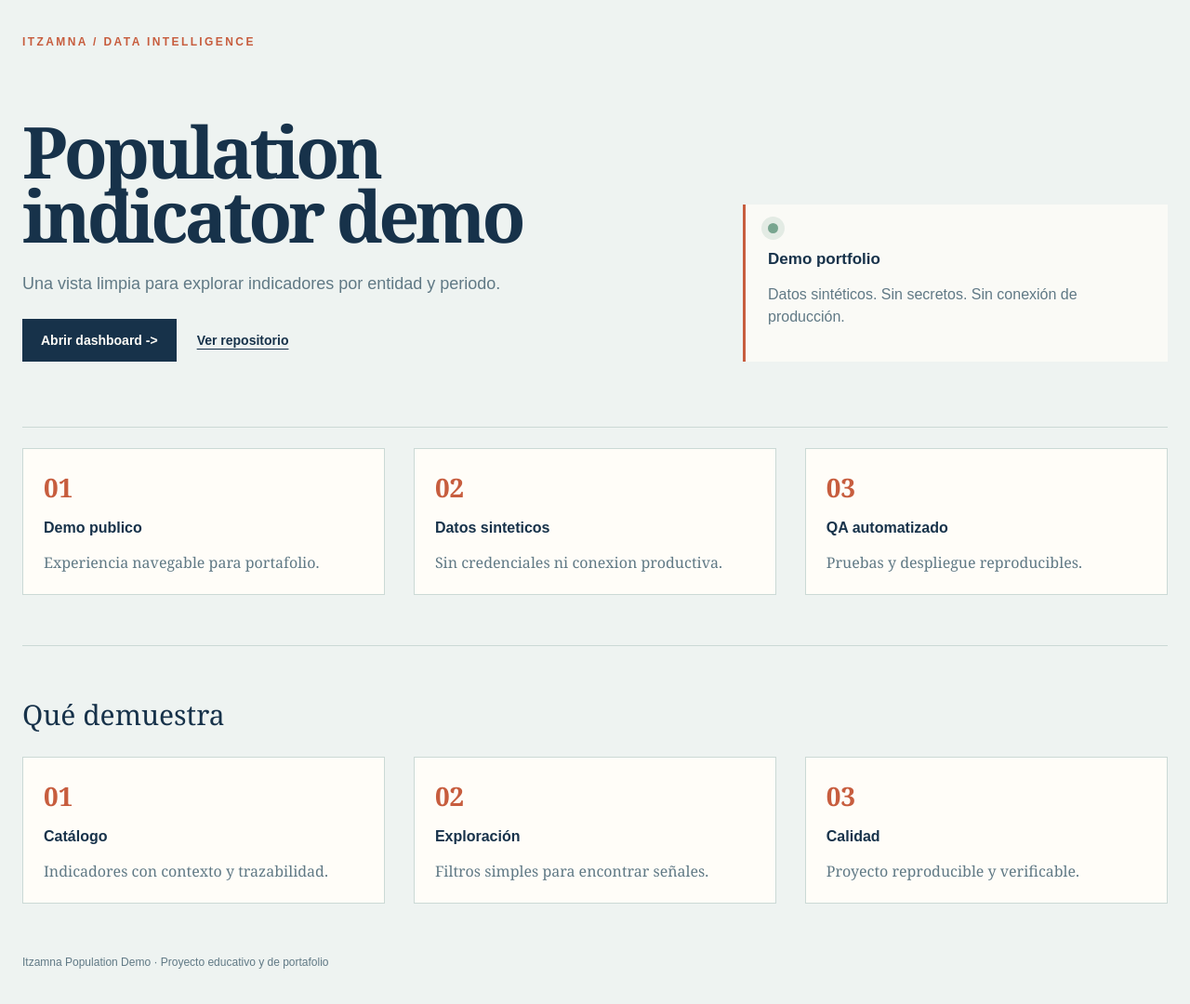
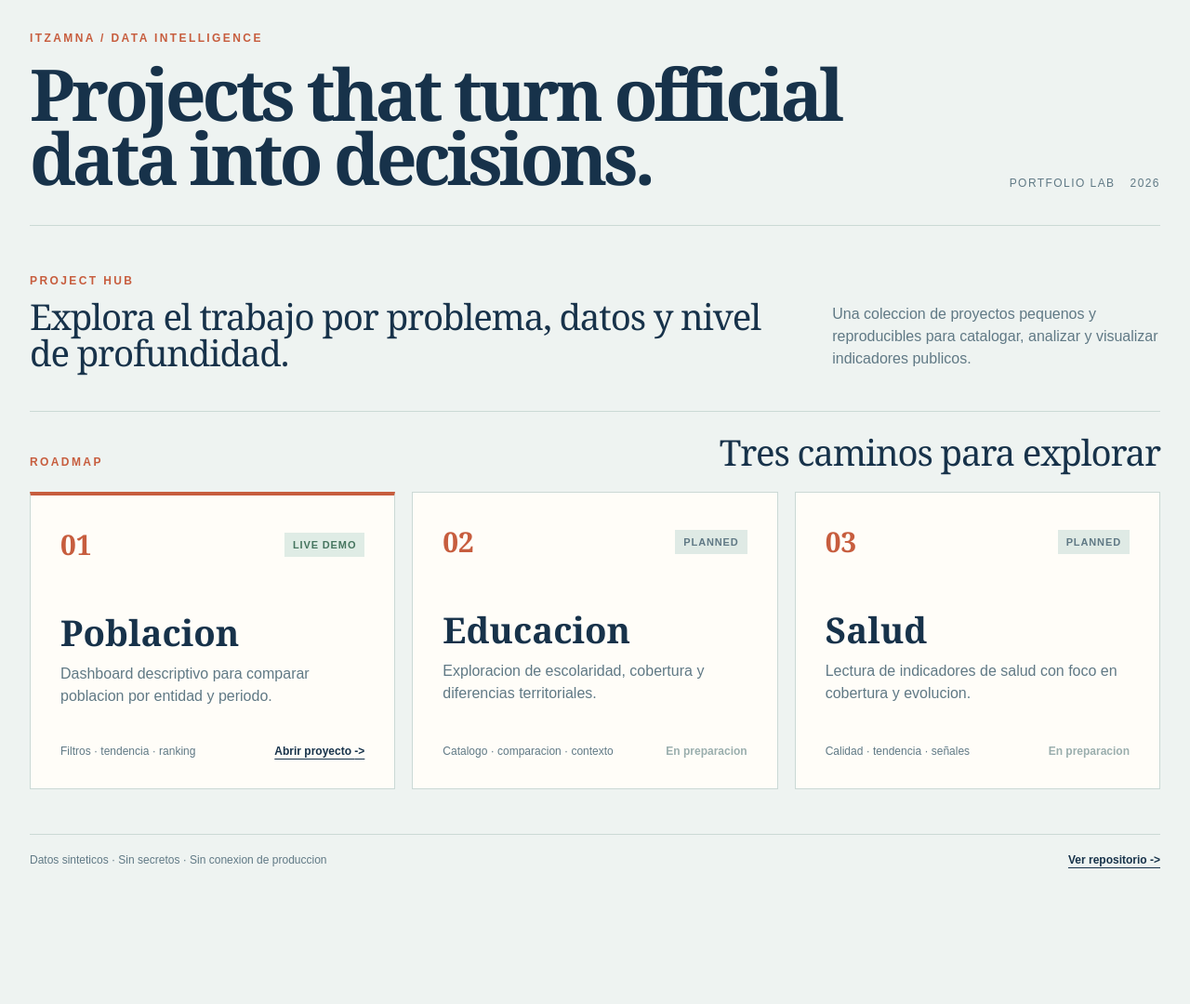
Before and after one commit to RobertMX23/itzamna-population-demo, a plain HTML site: page index.html in a window 1280 px wide. Shown: the whole page at 93% size. After the commit the page ends 974 px from the top, so only its background shows below. Drawn offline with Linux system fonts and the light colour scheme.

Commit message:
style: turn landing page into project hub

```diff
--- a/index.html
+++ b/index.html
@@ -3,43 +3,60 @@
 <head>
   <meta charset="utf-8">
   <meta name="viewport" content="width=device-width, initial-scale=1">
-  <meta name="description" content="Itzamna: demo de exploracion de indicadores sinteticos de poblacion.">
+  <meta name="description" content="Itzamna: hub de proyectos de inteligencia de datos.">
   <meta name="theme-color" content="#17324a">
-  <title>Itzamna | Population Demo</title>
+  <title>Itzamna | Data Intelligence Projects</title>
   <link rel="stylesheet" href="landing.css">
 </head>
 <body>
-  <main class="landing-shell">
-    <p class="eyebrow">ITZAMNA / DATA INTELLIGENCE</p>
-    <section class="hero" aria-labelledby="page-title">
+  <main class="hub-shell">
+    <header class="site-header">
       <div>
-        <h1 id="page-title">Population<br>indicator demo</h1>
-        <p class="lede">Una vista limpia para explorar indicadores por entidad y periodo.</p>
-        <div class="actions">
-          <a class="button" href="dashboard/">Abrir dashboard <span aria-hidden="true">-&gt;</span></a>
-          <a class="text-link" href="https://github.com/RobertMX23/itzamna-population-demo">Ver repositorio</a>
-        </div>
+        <p class="eyebrow">ITZAMNA / DATA INTELLIGENCE</p>
+        <h1>Projects that turn official data into decisions.</h1>
       </div>
-      <aside class="signal-card" aria-label="Alcance del demo">
-        <span class="signal-dot" aria-hidden="true"></span>
-        <strong>Demo portfolio</strong>
-        <p>Datos sintéticos. Sin secretos. Sin conexión de producción.</p>
-      </aside>
+      <div class="header-meta">
+        <span>Portfolio lab</span>
+        <span>2026</span>
+      </div>
+    </header>
+
+    <section class="intro" aria-labelledby="intro-title">
+      <div>
+        <p class="section-label">PROJECT HUB</p>
+        <h2 id="intro-title">Explora el trabajo por problema, datos y nivel de profundidad.</h2>
+      </div>
+      <p class="intro-copy">Una coleccion de proyectos pequenos y reproducibles para catalogar, analizar y visualizar indicadores publicos.</p>
     </section>
-    <section class="evidence" aria-label="Evidencia del proyecto">
-      <article><strong>01</strong><span>Demo publico</span><p>Experiencia navegable para portafolio.</p></article>
-      <article><strong>02</strong><span>Datos sinteticos</span><p>Sin credenciales ni conexion productiva.</p></article>
-      <article><strong>03</strong><span>QA automatizado</span><p>Pruebas y despliegue reproducibles.</p></article>
-    </section>
-    <section class="principles" aria-labelledby="principles-title">
-      <h2 id="principles-title">Qué demuestra</h2>
-      <div class="principle-grid">
-        <article><strong>01</strong><span>Catálogo</span><p>Indicadores con contexto y trazabilidad.</p></article>
-        <article><strong>02</strong><span>Exploración</span><p>Filtros simples para encontrar señales.</p></article>
-        <article><strong>03</strong><span>Calidad</span><p>Proyecto reproducible y verificable.</p></article>
+
+    <section class="projects" aria-labelledby="projects-title">
+      <div class="section-heading">
+        <p class="section-label">ROADMAP</p>
+        <h2 id="projects-title">Tres caminos para explorar</h2>
+      </div>
+      <div class="project-grid">
+        <article class="project-card project-card--active">
+          <div class="card-top"><span class="project-number">01</span><span class="status">Live demo</span></div>
+          <h3>Poblacion</h3>
+          <p>Dashboard descriptivo para comparar poblacion por entidad y periodo.</p>
+          <div class="card-footer"><span>Filtros · tendencia · ranking</span><a href="dashboard/">Abrir proyecto <span aria-hidden="true">-&gt;</span></a></div>
+        </article>
+        <article class="project-card">
+          <div class="card-top"><span class="project-number">02</span><span class="status status--planned">Planned</span></div>
+          <h3>Educacion</h3>
+          <p>Exploracion de escolaridad, cobertura y diferencias territoriales.</p>
+          <div class="card-footer"><span>Catalogo · comparacion · contexto</span><span class="coming-soon">En preparacion</span></div>
+        </article>
+        <article class="project-card">
+          <div class="card-top"><span class="project-number">03</span><span class="status status--planned">Planned</span></div>
+          <h3>Salud</h3>
+          <p>Lectura de indicadores de salud con foco en cobertura y evolucion.</p>
+          <div class="card-footer"><span>Calidad · tendencia · señales</span><span class="coming-soon">En preparacion</span></div>
+        </article>
       </div>
     </section>
-    <footer>Itzamna Population Demo · Proyecto educativo y de portafolio</footer>
+
+    <footer class="site-footer"><span>Datos sinteticos · Sin secretos · Sin conexion de produccion</span><a href="https://github.com/RobertMX23/itzamna-population-demo">Ver repositorio <span aria-hidden="true">-&gt;</span></a></footer>
   </main>
 </body>
 </html>
--- a/landing.css
+++ b/landing.css
@@ -6,40 +6,48 @@
   --line: #cbd9d5;
   --paper: #fffdf8;
   --muted: #607985;
-  --space: clamp(18px, 2.4vw, 36px);
+  --soft: #dfeae5;
 }
 
 * { box-sizing: border-box; }
 body { margin: 0; min-width: 320px; }
-.landing-shell { width: min(100% - 48px, 1520px); margin: 0 auto; padding: 38px 0 54px; }
-.eyebrow, footer, .signal-card, .evidence span, .principles span { font-family: Arial, sans-serif; }
-.eyebrow { margin: 0; color: var(--accent); font-size: 12px; font-weight: 700; letter-spacing: .2em; }
-.hero { display: grid; grid-template-columns: minmax(0, 1.5fr) minmax(280px, 1fr); gap: clamp(32px, 7vw, 96px); align-items: end; padding: 76px 0 70px; }
-h1 { max-width: 900px; font-size: clamp(48px, 6vw, 84px); line-height: .9; letter-spacing: -.055em; margin: 0 0 26px; }
-.lede { color: var(--muted); font: 18px/1.5 Arial, sans-serif; max-width: 560px; }
-.actions { display: flex; flex-wrap: wrap; align-items: center; gap: 22px; margin-top: 24px; }
-.button { display: inline-block; padding: 15px 20px; color: var(--paper); background: #17324a; text-decoration: none; font: 700 14px Arial, sans-serif; transition: transform .2s ease, background-color .2s ease; }
-.button:hover, .button:focus-visible { background: var(--accent); transform: translateY(-3px); }
-.button:focus-visible, .text-link:focus-visible { outline: 3px solid #efb087; outline-offset: 4px; }
-.text-link { color: #17324a; font: 700 14px Arial, sans-serif; text-underline-offset: 4px; }
-.signal-card { border-left: 3px solid var(--accent); padding: 20px 24px; background: rgba(255, 253, 248, .72); animation: rise-in .7s ease both .15s; }
-.signal-card strong { display: block; font-size: 17px; }
-.signal-card p, footer, .evidence p, .principle-grid p { color: var(--muted); line-height: 1.5; }
-.signal-dot { display: block; width: 11px; height: 11px; margin-bottom: 18px; border-radius: 50%; background: #78a58f; box-shadow: 0 0 0 7px rgba(120,165,143,.18); }
-.evidence, .principle-grid { display: grid; grid-template-columns: repeat(3, minmax(0, 1fr)); gap: var(--space); }
-.evidence { border-top: 1px solid var(--line); padding-top: 22px; }
-.evidence article, .principle-grid article { padding: 22px; border: 1px solid var(--line); background: var(--paper); }
-.evidence strong, .principle-grid strong { display: block; color: var(--accent); font-size: 28px; }
-.evidence span, .principles span { display: block; margin-top: 16px; font-weight: 700; }
-.evidence p, .principle-grid p { margin-bottom: 0; }
-.principles { border-top: 1px solid var(--line); margin-top: 54px; padding-top: 28px; }
-h2 { font-size: 30px; font-weight: 400; }
-footer { margin-top: 54px; font-size: 12px; }
-@keyframes rise-in { from { opacity: 0; transform: translateY(16px); } to { opacity: 1; transform: translateY(0); } }
-@media (max-width: 760px) {
-  .landing-shell { width: min(100% - 32px, 640px); padding-top: 26px; }
-  .hero { grid-template-columns: 1fr; gap: 34px; padding: 54px 0 52px; }
-  .evidence, .principle-grid { grid-template-columns: 1fr; }
-  .principles { margin-top: 42px; }
+a { color: inherit; }
+.hub-shell { width: min(100% - 64px, 1600px); margin: 0 auto; padding: 34px 0 42px; }
+.site-header { display: flex; justify-content: space-between; align-items: end; gap: 40px; padding-bottom: 38px; border-bottom: 1px solid var(--line); }
+.eyebrow, .section-label, .header-meta, .status, .card-footer, .site-footer { font-family: Arial, sans-serif; }
+.eyebrow, .section-label { margin: 0; color: var(--accent); font-size: 12px; font-weight: 700; letter-spacing: .2em; }
+h1 { max-width: 1200px; margin: 18px 0 0; font-size: clamp(48px, 6vw, 92px); line-height: .9; letter-spacing: -.055em; }
+.header-meta { display: flex; gap: 16px; flex: 0 0 auto; color: var(--muted); font-size: 12px; text-transform: uppercase; letter-spacing: .12em; }
+.intro { display: grid; grid-template-columns: minmax(0, 1.4fr) minmax(260px, .6fr); gap: 40px; align-items: end; padding: 52px 0 44px; }
+h2 { margin: 12px 0 0; font-size: clamp(26px, 3vw, 42px); font-weight: 400; line-height: 1; letter-spacing: -.03em; }
+.intro-copy { max-width: 420px; margin: 0; color: var(--muted); font: 16px/1.5 Arial, sans-serif; }
+.projects { border-top: 1px solid var(--line); padding-top: 24px; }
+.section-heading { display: flex; justify-content: space-between; align-items: baseline; gap: 24px; margin-bottom: 24px; }
+.section-heading h2 { margin: 0; }
+.project-grid { display: grid; grid-template-columns: repeat(3, minmax(0, 1fr)); gap: 18px; }
+.project-card { display: flex; min-height: 320px; flex-direction: column; padding: clamp(22px, 2.5vw, 36px); border: 1px solid var(--line); background: var(--paper); transition: transform .2s ease, border-color .2s ease, box-shadow .2s ease; }
+.project-card:hover { transform: translateY(-5px); border-color: #9dbab0; box-shadow: 0 16px 32px rgba(23,50,74,.08); }
+.project-card--active { border-top: 4px solid var(--accent); }
+.card-top { display: flex; justify-content: space-between; align-items: center; gap: 16px; }
+.project-number { color: var(--accent); font-size: 30px; font-weight: 700; }
+.status { padding: 7px 9px; color: #46755f; background: #dfece5; font-size: 11px; font-weight: 700; text-transform: uppercase; letter-spacing: .08em; }
+.status--planned { color: var(--muted); background: var(--soft); }
+h3 { margin: 56px 0 14px; font-size: clamp(30px, 3vw, 46px); line-height: .95; }
+.project-card p { max-width: 360px; margin: 0; color: var(--muted); font: 16px/1.5 Arial, sans-serif; }
+.card-footer { display: flex; justify-content: space-between; align-items: end; gap: 18px; margin-top: auto; padding-top: 38px; color: var(--muted); font-size: 12px; line-height: 1.4; }
+.card-footer a, .site-footer a { color: #17324a; font-weight: 700; text-underline-offset: 4px; }
+.coming-soon { color: #9aaead; font-weight: 700; }
+.site-footer { display: flex; justify-content: space-between; gap: 24px; margin-top: 48px; padding-top: 20px; border-top: 1px solid var(--line); color: var(--muted); font-size: 12px; }
+.project-card:has(a:focus-visible), .site-footer a:focus-visible { outline: 3px solid #efb087; outline-offset: 4px; }
+@media (max-width: 800px) {
+  .hub-shell { width: min(100% - 32px, 640px); padding-top: 24px; }
+  .site-header, .intro, .section-heading, .site-footer { display: block; }
+  .header-meta { margin-top: 20px; }
+  .intro { padding: 40px 0 34px; }
+  .intro-copy { margin-top: 20px; }
+  .section-heading h2 { margin-top: 12px; }
+  .project-grid { grid-template-columns: 1fr; }
+  .project-card { min-height: 280px; }
+  .site-footer a { display: inline-block; margin-top: 14px; }
 }
-@media (prefers-reduced-motion: reduce) { *, *::before, *::after { animation-duration: .01ms !important; transition-duration: .01ms !important; } }
+@media (prefers-reduced-motion: reduce) { *, *::before, *::after { animation: none !important; transition-duration: .01ms !important; } }
```
Also changed, not shown: 1 other file.
